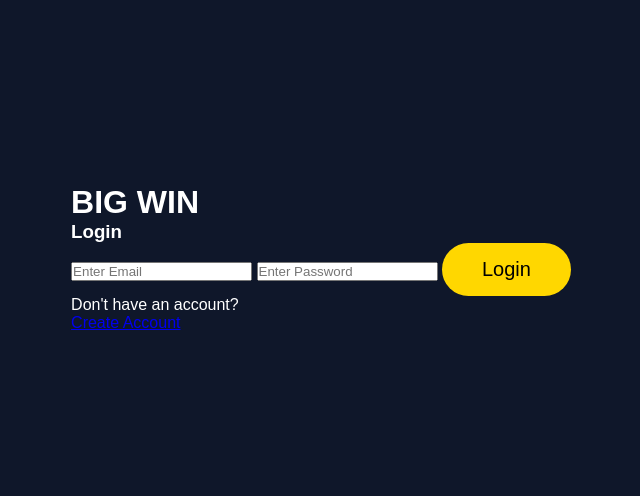
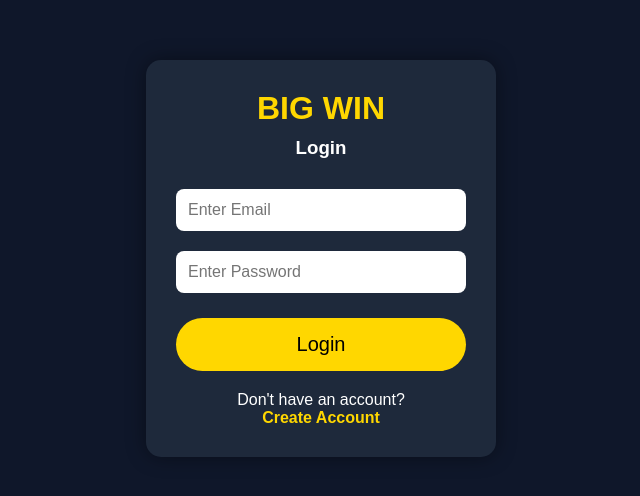
Before and after one commit to ha7667654-coder/Big-Win-, a plain HTML site: page login.html in a window 1280 px wide. Shown: the part 142-638 px from the top of the page, without its empty margins (319-959 px from the left). Drawn offline with Linux system fonts and the light colour scheme; files that its build step writes are made by us from their sources.

Commit message:
Update style.css

```diff
--- a/style.css
+++ b/style.css
@@ -166,3 +166,76 @@ transition:.3s;
 transform:translateY(-10px);
 
 }
+.login-box{
+
+width:350px;
+
+margin:80px auto;
+
+background:#1e293b;
+
+padding:30px;
+
+border-radius:15px;
+
+text-align:center;
+
+box-shadow:0 0 20px rgba(0,0,0,.4);
+
+}
+
+.login-box h1{
+
+color:#FFD700;
+
+margin-bottom:10px;
+
+}
+
+.login-box h3{
+
+margin-bottom:20px;
+
+}
+
+.login-box input{
+
+width:100%;
+
+padding:12px;
+
+margin:10px 0;
+
+border:none;
+
+border-radius:8px;
+
+font-size:16px;
+
+outline:none;
+
+}
+
+.login-box button{
+
+width:100%;
+
+margin-top:15px;
+
+}
+
+.login-box p{
+
+margin-top:20px;
+
+}
+
+.login-box a{
+
+color:#FFD700;
+
+text-decoration:none;
+
+font-weight:bold;
+
+  }
```
